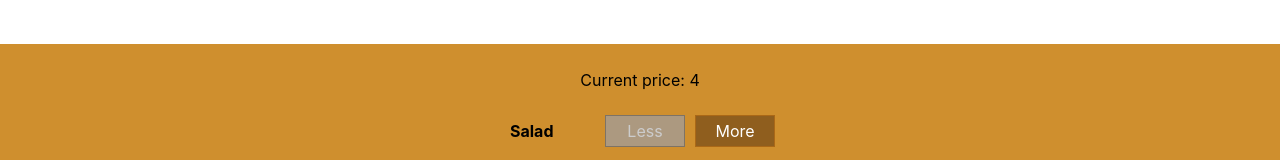
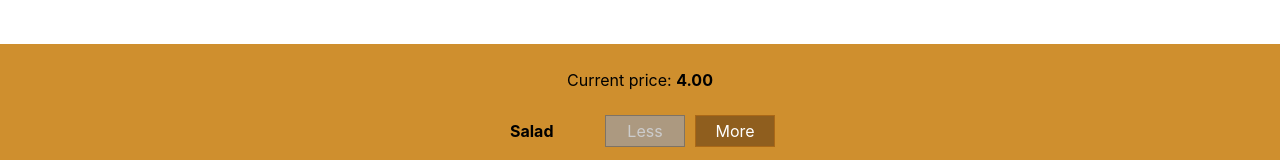
Before and after one commit to ThiagoFazzi/burger-build, a React (Create React App) app: page / in a window 1280 px wide. Shown: the part 592-752 px from the top of the page. Built offline with nearby package versions, Linux system fonts and the light colour scheme.

Commit message:
fix decimals on the total price at BuildControls component

```diff
--- a/src/components/Burger/BuildControls/BuildControls.js
+++ b/src/components/Burger/BuildControls/BuildControls.js
@@ -12,7 +12,7 @@ const controls = [
 const buildControls = (props) => {
   return (
     <div className={classes.BuildControls}>
-    <p>Current price: {props.price}</p>
+    <p>Current price: <strong>{props.price.toFixed(2)}</strong></p>
       {controls.map(crtl => (
         <BuildControl
           key={crtl.label}
```
